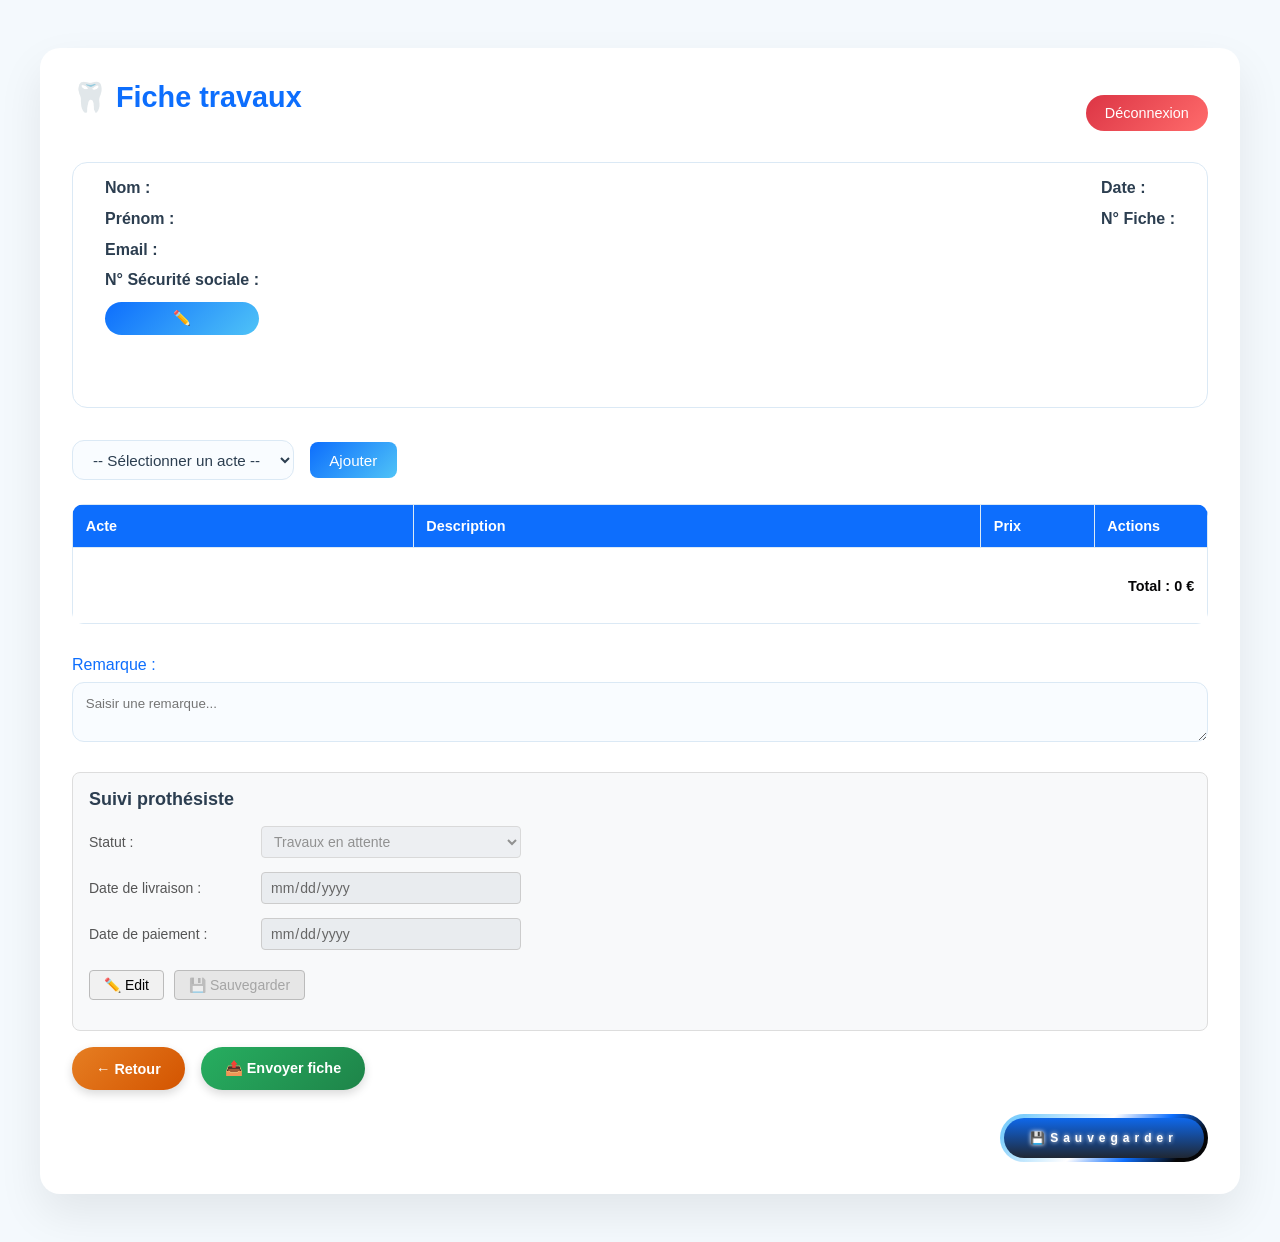
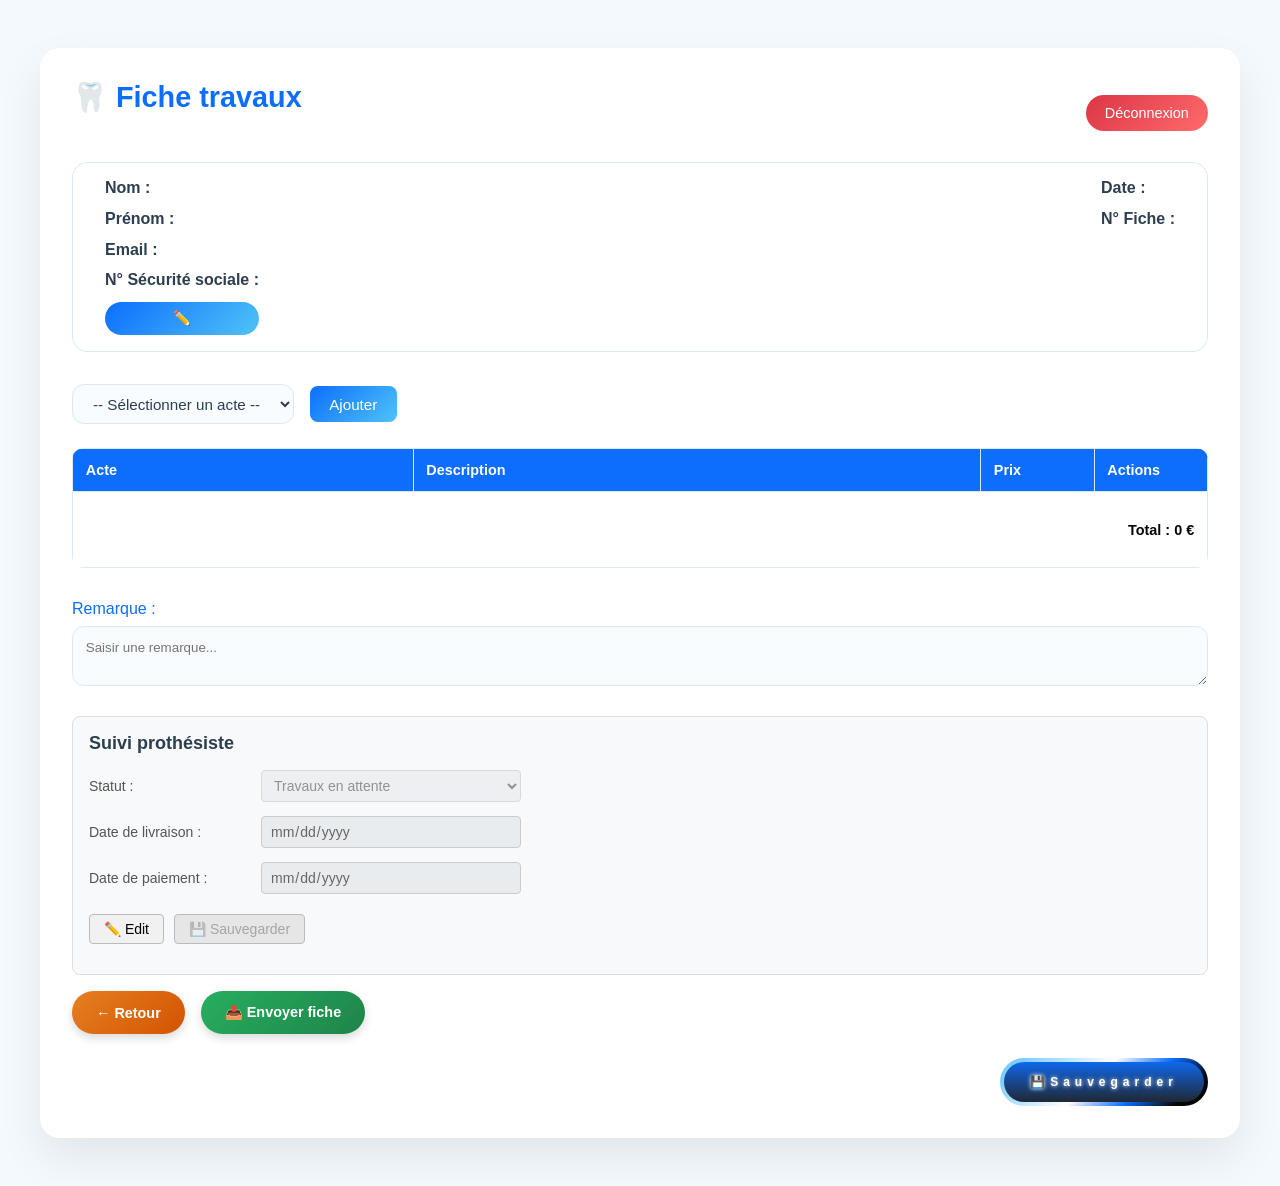

fix 2 bouton annuler - modif fiche travaux

--- a/public/styles/worksheet.css
+++ b/public/styles/worksheet.css
@@ -134,6 +134,9 @@ h1 {
   cursor: pointer;
   font-size: 0.9rem;
   transition: 0.3s;
+}
+
+#cancelPatientBtn {
   margin-bottom: 3.5rem;
 }
 
